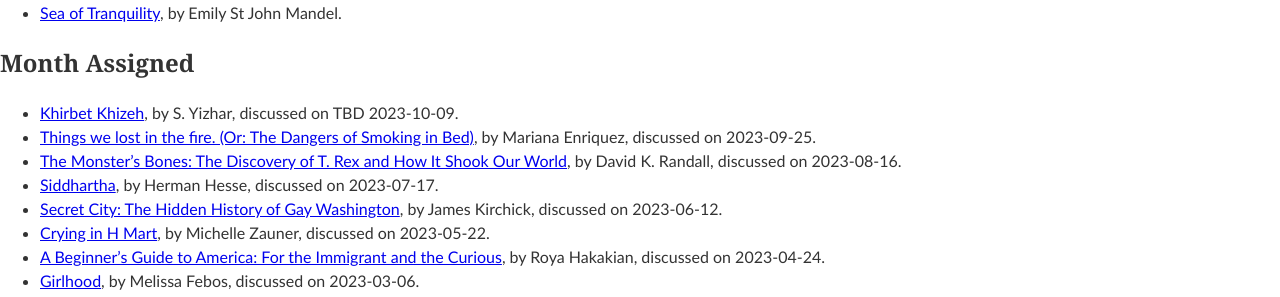
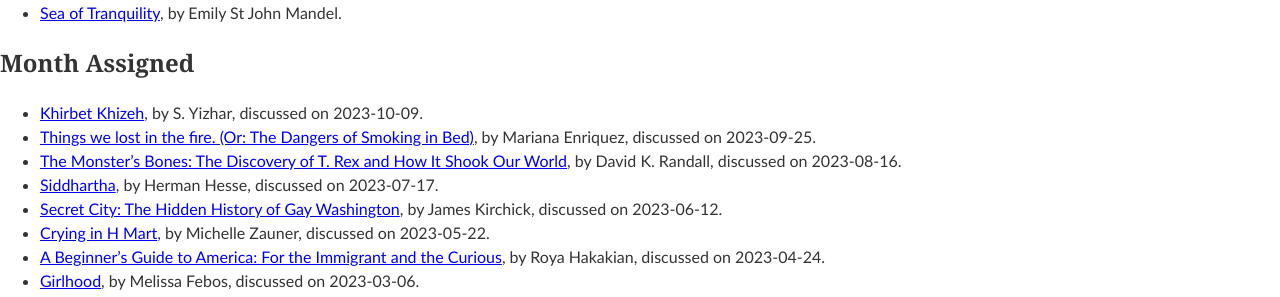
Before and after one commit to edurant/edurant.github.io, a Jekyll site: the page built from misc/bookClub.md, in a window 1280 px wide. Shown: the part 218-515 px from the top of the page. Built offline with Jekyll 4.4.1, drawn with Linux system fonts in a browser that asks for light colours; our own code applies the rules of GitHub Pages for plain Markdown files.

Commit message:
Book club: minor typo correction

```diff
--- a/misc/bookClub.md
+++ b/misc/bookClub.md
@@ -11,7 +11,7 @@ date: 2023-09-01 12:02:30 -0500
 * [Sea of Tranquility](https://bookshop.org/p/books/sea-of-tranquility-emily-st-john-mandel/17768221), by Emily St John Mandel.
 
 ## Month Assigned
-* [Khirbet Khizeh](https://bookshop.org/p/books/khirbet-khizeh-s-yizhar/8483324), by S. Yizhar, discussed on TBD 2023-10-09.
+* [Khirbet Khizeh](https://bookshop.org/p/books/khirbet-khizeh-s-yizhar/8483324), by S. Yizhar, discussed on 2023-10-09.
 * [Things we lost in the fire. (Or: The Dangers of Smoking in Bed)](https://bookshop.org/p/books/things-we-lost-in-the-fire-stories-mariana-enriquez/11163596), by Mariana Enriquez, discussed on 2023-09-25.
 * [The Monster's Bones: The Discovery of T. Rex and How It Shook Our World](https://bookshop.org/p/books/the-monster-s-bones-the-discovery-of-t-rex-and-how-it-shook-our-world-david-k-randall/17088901?ean=9781324006534), by David K. Randall, discussed on 2023-08-16.
 * [Siddhartha](https://bookshop.org/books/siddhartha-8596a466-5e6b-42a1-b2d9-0324e5a988d3/9780553208849), by Herman Hesse, discussed on 2023-07-17.
```
